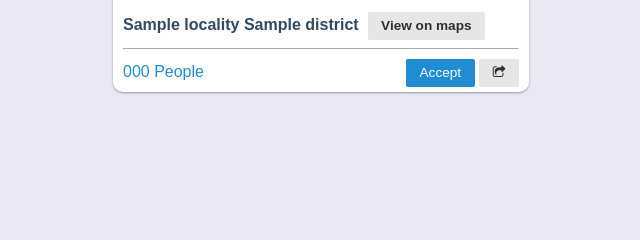
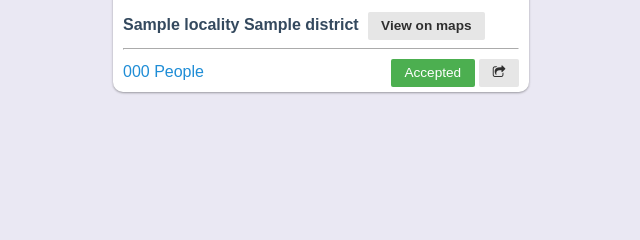
Before and after one commit to devpranoy/keralarescue, a Python web app: template templates/index.html in a window 1280 px wide. Shown: the part 278-518 px from the top of the page, without its empty margins (319-959 px from the left). Run offline with Jinja, Linux system fonts and the light colour scheme; the template is opened without the code that fills it: most values are stand-ins (such as "Sample title", 1, 10 or a date in 2020); some libraries are stand-ins or nearby versions.

Commit message:
can accept changes

```diff
--- a/templates/index.html
+++ b/templates/index.html
@@ -24,6 +24,17 @@
     <!--[if gt IE 8]><!-->
     <link rel="stylesheet" href="../static/assets/css/layouts/style.css">
     <!--<![endif]-->
+
+    <script>
+            function myFunction(timestamp) {
+
+                if (confirm("Are you sure you want to Accept?")) {
+
+                    window.location = "accept/"+timestamp;
+                }
+
+            }
+            </script>
 </head>
 
 <body>
@@ -46,7 +57,7 @@
                 <form method = "POST">
                 <select id="state" name ="data">
 
-                        <option>Alappuzha</option>
+                    <option>Alappuzha</option>
                     <option>Ernakulam</option>
                     <option>Idukki</option>
                     <option>Kannur</option>
@@ -87,7 +98,14 @@
                                 <div class="pure-g">
                                     <div class="pure-u-1-2 primary-text">{{data['Items'][i]['number_of_people']}} People</div>
                                     <div class="pure-u-1-2 text-right">
-                                        <a class="pure-button button-small button-primary" href="#">Accept</a>
+
+                                        {% if data['Items'][i]['status_now'] == "Accepted" %}
+                                        <button style="background-color: #4CAF50;color:white;" class="button-success pure-button button-small" >Accepted</button>
+                                        {% else %}
+                                        <button class="pure-button button-small button-primary" onclick="myFunction({{ data['Items'][i]['TimeIndex'] }})">Accept</button>
+
+                                        {% endif %}
+
                                         <a class="pure-button button-small" href="#">
                                                 <i class="fa fa-share-square-o"></i>
                                             </a>
```
Also changed, not shown: app.py (+11 -6 lines).
